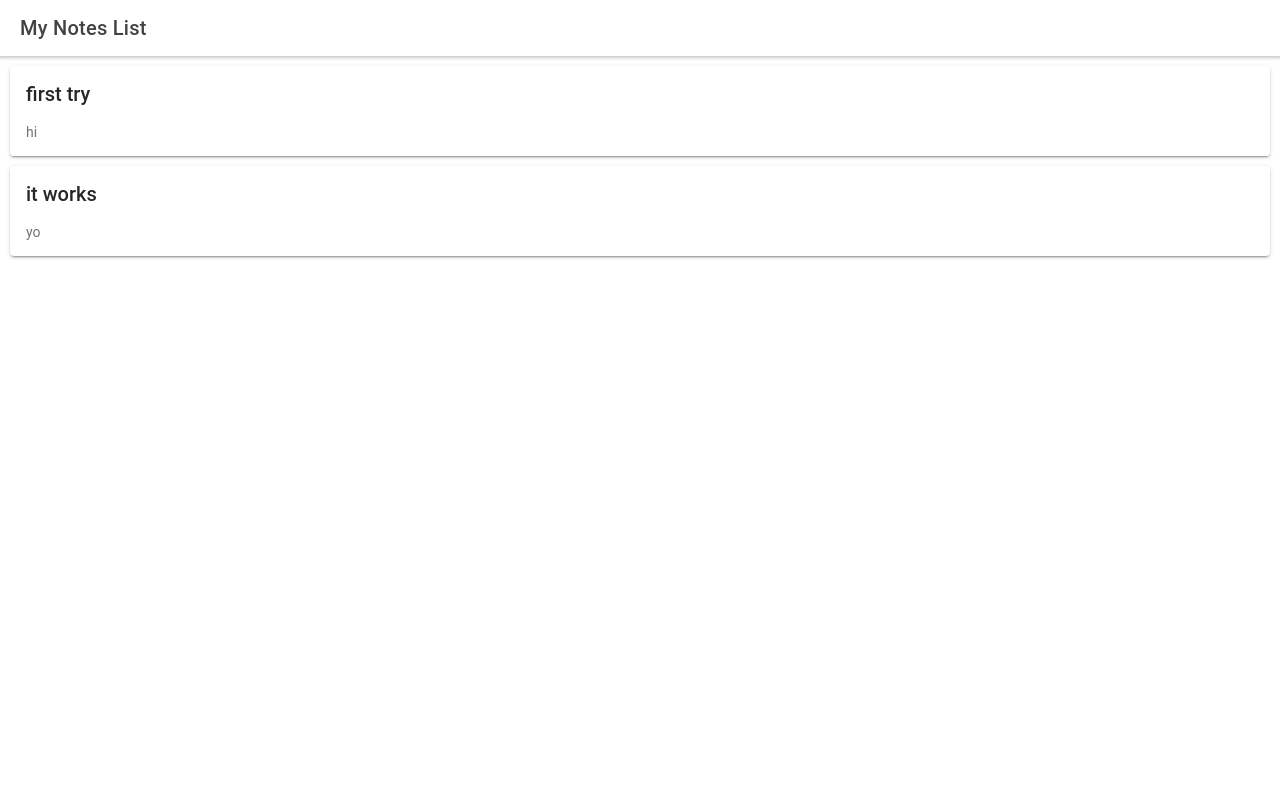
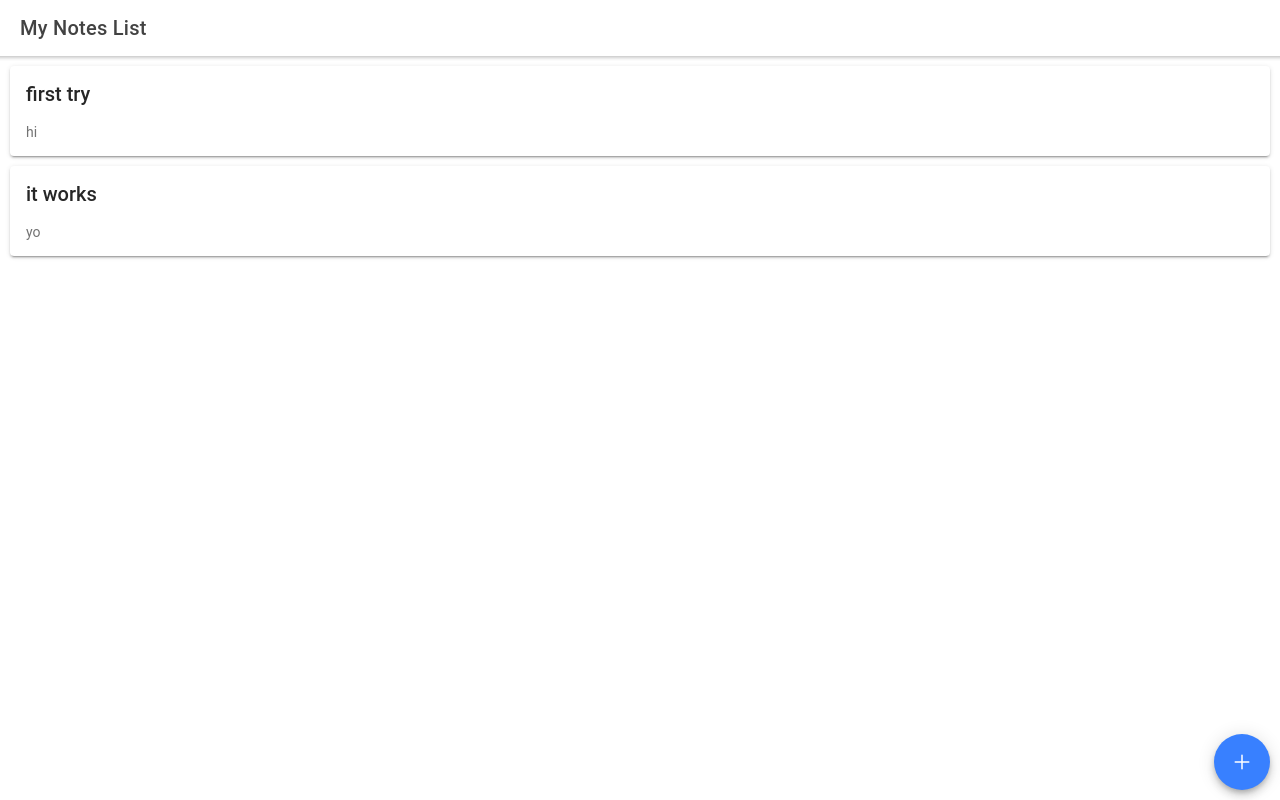
Before and after one commit to KirameneSalen/NotesApp, a React (Create React App) app: page /notesList in a window 1280 px wide. Built offline with nearby package versions, Linux system fonts and the light colour scheme.

Commit message:
added index files for modules - branch 03 alias

```diff
--- /dev/null
+++ b/src/core/index.tsx
@@ -0,0 +1,2 @@
+export const getLogger: (tag: string) => (args: any) => void =
+    tag => args => console.log(tag, args);
--- a/src/notes/NotesList.tsx
+++ b/src/notes/NotesList.tsx
@@ -1,8 +1,22 @@
-import { IonContent, IonHeader, IonPage, IonTitle, IonToolbar } from '@ionic/react';
-import React from 'react';
+import { IonContent, IonHeader, IonPage, IonTitle, IonToolbar, IonFab, IonFabButton, IonIcon } from '@ionic/react';
+import { add } from 'ionicons/icons';
+import React, { useState } from 'react';
 import Note from './Note';
+import { getLogger } from '../core';
+
+const log = getLogger('ItemList')
 
 const Home: React.FC = () => {
+  const [items, setItems] = useState([
+    {id: '1', title: "first try", content: "hi"},
+    {id: '1', title: "it works", content: "yo"}
+  ])
+  const addItem = () => {
+    const id = `${items.length + 1}`;
+    log('ItemList addItem');
+    setItems(items.concat({id, title: `Title ${id}`, content: `Content ${id}`}))
+  }
+  log("ItemList render")
   return (
     <IonPage>
       <IonHeader>
@@ -11,8 +25,12 @@ const Home: React.FC = () => {
         </IonToolbar>
       </IonHeader>
       <IonContent fullscreen>
-        <Note title="first try" content="hi" />
-        <Note title="it works" content="yo" />
+        {items.map(({ id, title, content}) => <Note key={id} title={title} content={content} />)}
+        <IonFab vertical="bottom" horizontal="end" slot="fixed">
+          <IonFabButton onClick={addItem}>
+            <IonIcon icon={add} />
+          </IonFabButton>
+        </IonFab>
       </IonContent>
     </IonPage>
   );
--- /dev/null
+++ b/src/notes/index.tsx
@@ -0,0 +1 @@
+export { default as NotesList } from './NotesList';
```
